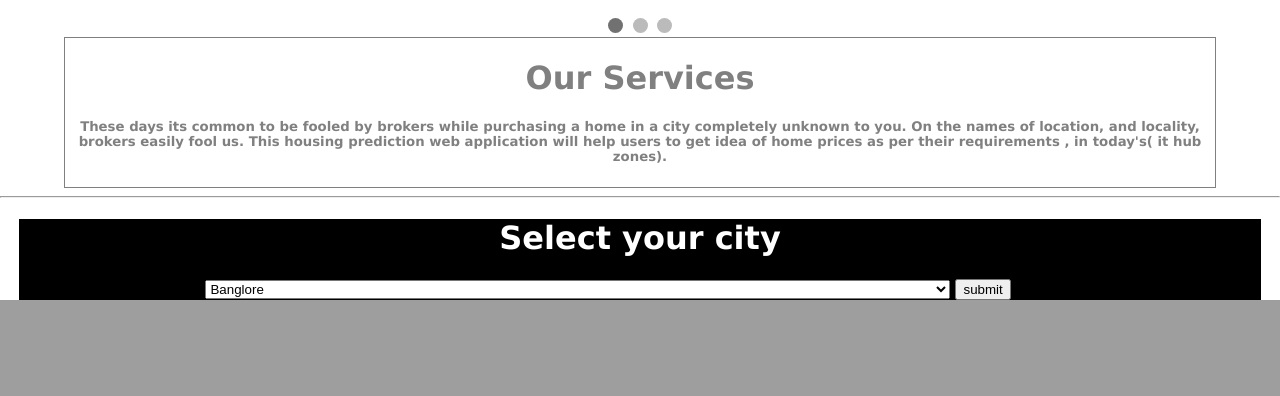
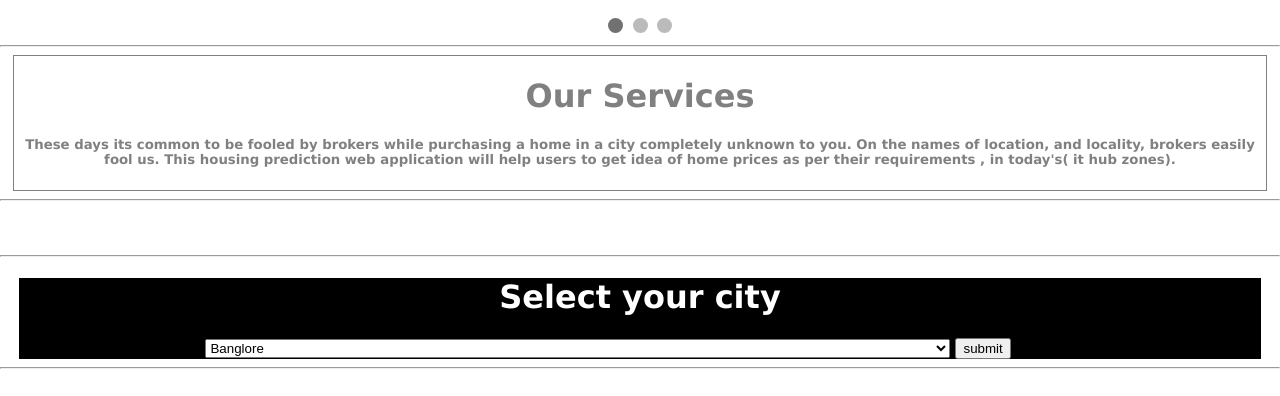
Before and after one commit to srhsoumya/conceptions, a Flask app: page / in a window 1280 px wide. Shown: the part 942-1338 px from the top of the page. Before the commit the page ends 1242 px from the top, so only its background shows below. Run offline with Flask 2, Linux system fonts and the light colour scheme; parts of the project's set-up code (start-up, migrations or seed data) failed here and were passed over.

Commit message:
Update index.html

```diff
--- a/proj/templates/index.html
+++ b/proj/templates/index.html
@@ -135,12 +135,12 @@ img {vertical-align: middle;}
   <span class="dot" onclick="currentSlide(1)"></span>
   <span class="dot" onclick="currentSlide(2)"></span>
   <span class="dot" onclick="currentSlide(3)"></span>
-</div>
-<div style="width:90%;border:1px solid gray;margin:auto;text-align:center;color:gray;">
+</div><hr/>
+<div style="width:98%;border:1px solid gray;margin:auto;text-align:center;color:gray;">
 <h1>Our Services</h1>
 <h5 style="color:gray;">These days its common to be fooled by brokers while purchasing a home in a city completely unknown to you. On the names of location, and locality, brokers easily fool us. This housing prediction web application will help users to get idea of home prices as per their requirements , in today's( it hub zones).</h5></div><hr/>
-<form  action="{{url_for('select')}}" method="POST" style="width:97%;background-color:black;margin:auto;color:white;"><h1 style="text-align:center;">Select your city</h1>
-<select style="width:60%; margin-left:15%;" name="city" ><option>Banglore</option> <option>Delhi</option> <option>Mumbai</option></select> <input type="submit" value="submit"/></form>
+<br/><br/><hr/><form  action="{{url_for('select')}}" method="POST" style="width:97%;background-color:black;margin:auto;color:white;"><h1 style="text-align:center;">Select your city</h1>
+<select style="width:60%; margin-left:15%;" name="city" ><option>Banglore</option> <option>Delhi</option> <option>Mumbai</option></select> <input type="submit" value="submit"/></form><hr/></br>
 
 <script>
 var slideIndex = 1;
```
